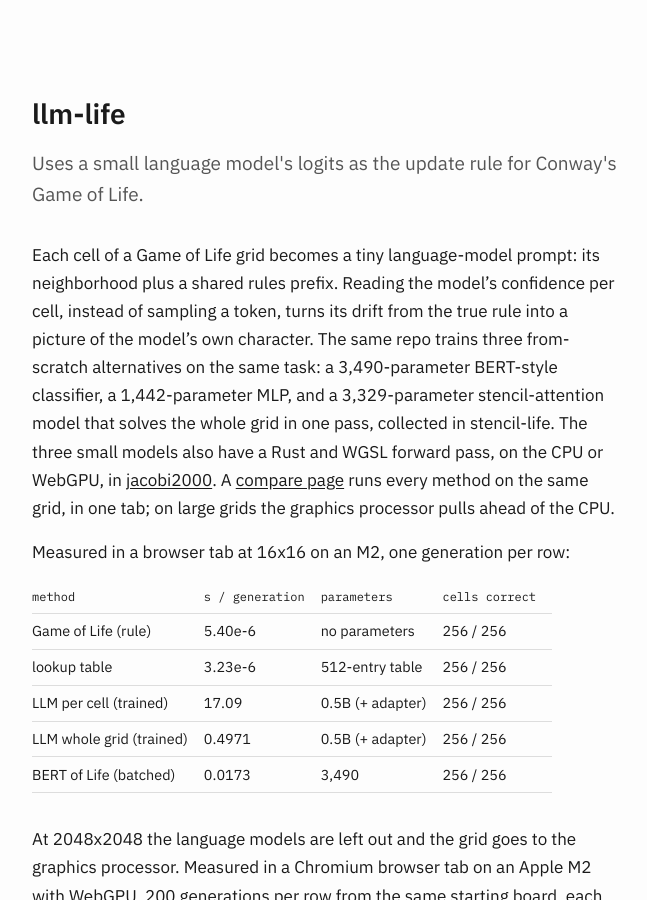
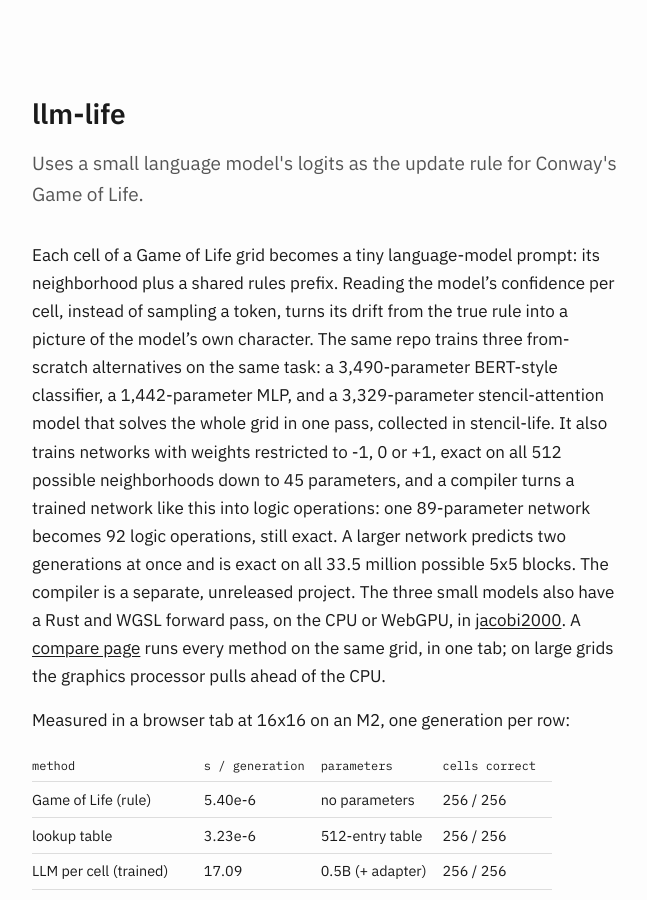
Before and after one commit to idle-intelligence/site, a Jekyll site: the page built from _collection/llm-life.md, in a window 1280 px wide and 900 px high. Shown: the whole window, without its empty margins (312-959 px from the left). Built offline with Jekyll 4.4.1, drawn with Linux system fonts in a browser that asks for light colours.

Commit message:
llm-life card: ternary networks and the logic compiler

```diff
--- a/_collection/llm-life.md
+++ b/_collection/llm-life.md
@@ -23,7 +23,13 @@ blurb: >-
   picture of the model's own character. The same repo trains three from-scratch
   alternatives on the same task: a 3,490-parameter BERT-style classifier, a
   1,442-parameter MLP, and a 3,329-parameter stencil-attention model that solves
-  the whole grid in one pass, collected in stencil-life. The three small models
+  the whole grid in one pass, collected in stencil-life. It also trains
+  networks with weights restricted to -1, 0 or +1, exact on all 512 possible
+  neighborhoods down to 45 parameters, and a compiler turns a trained network
+  like this into logic operations: one 89-parameter network becomes 92 logic
+  operations, still exact. A larger network predicts two generations at once and
+  is exact on all 33.5 million possible 5x5 blocks. The compiler is a separate,
+  unreleased project. The three small models
   also have a Rust and WGSL forward pass, on the CPU or WebGPU, in
   [jacobi2000](https://github.com/ilnmtlbnm/jacobi2000). A
   [compare page](https://idle-intelligence.github.io/llm-life/web/compare/)
```
